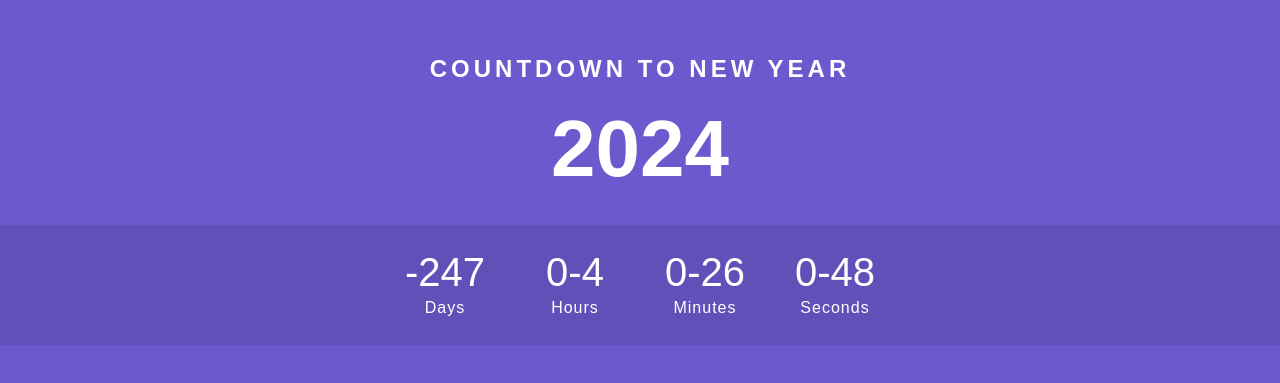
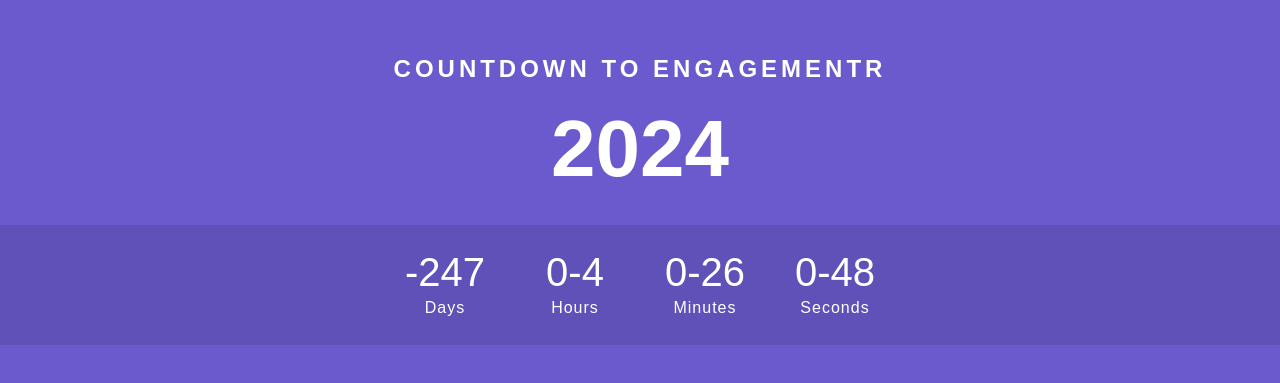
Before and after one commit to CodeWithDion/Engagement-Countdown, a plain HTML site: page index.html in a window 1280 px wide. Shown: the part 195-578 px from the top of the page. Drawn offline with Linux system fonts and the light colour scheme.

Commit message:
Update index.html
change title

```diff
--- a/index.html
+++ b/index.html
@@ -5,11 +5,11 @@
     <meta charset="UTF-8">
     <meta name="viewport" content="width=device-width, initial-scale=1.0">
     <link rel="stylesheet" href="style.css">
-    <title>New Year Countdown</title>
+    <title>Engagement Countdown</title>
 </head>
 
 <body>
-    <h2>Countdown to New Year</h2>
+    <h2>Countdown to Engagementr</h2>
     <div class="year">2024</div>
     <div class="countdown">
         <div id="day">00</div>
```
